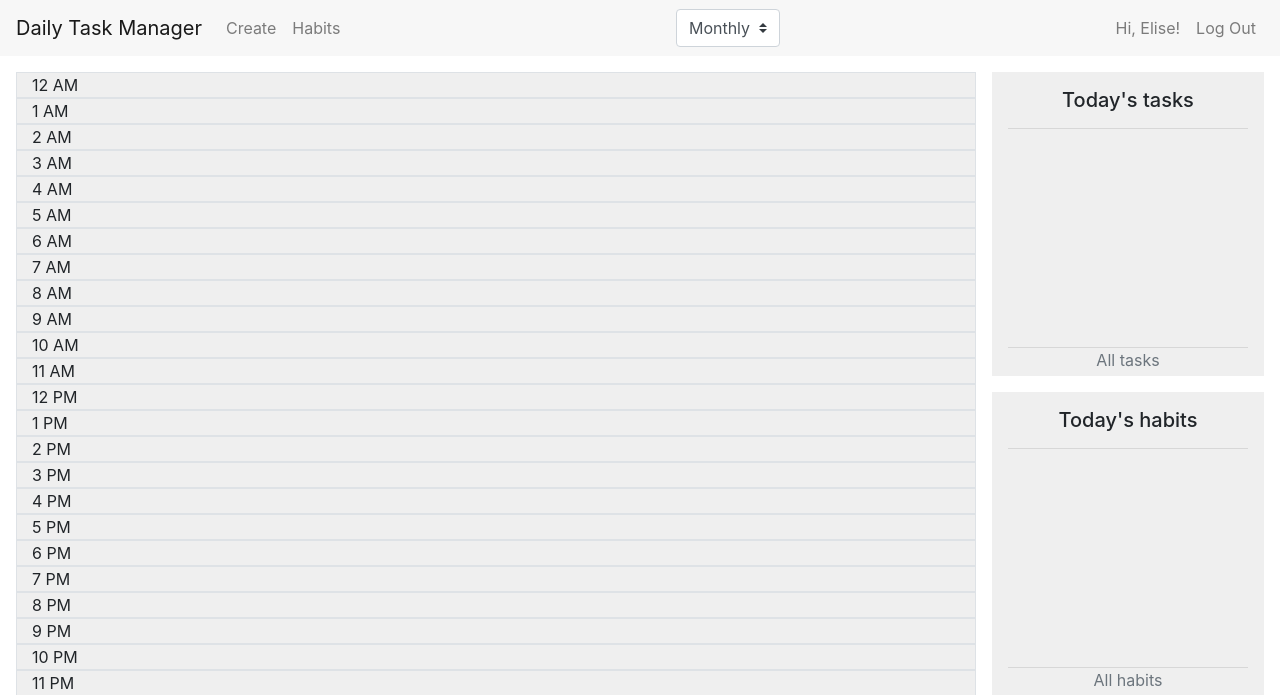
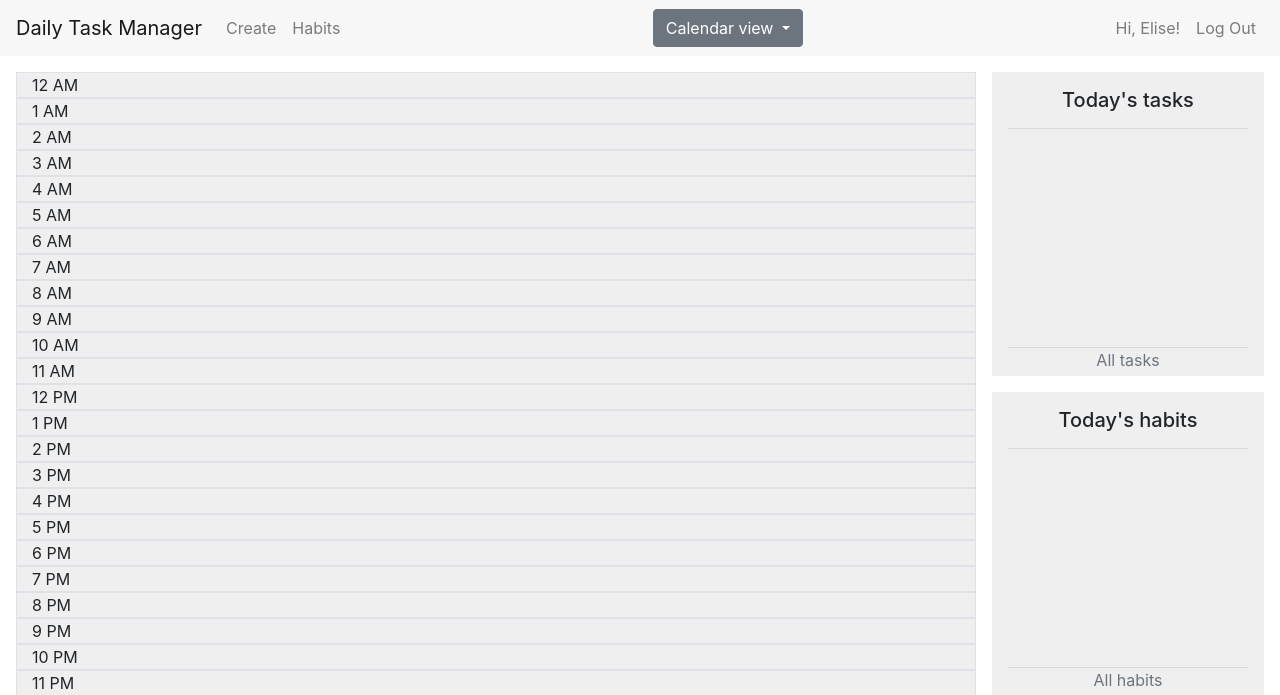
Before and after one commit to moonshoes/dailytaskmanager, a Django app: page /day/ in a window 1280 px wide. Shown: the top 695 px of the page. Run offline with Django 3.2, Linux system fonts and the light colour scheme; some libraries are stand-ins or nearby versions.

Commit message:
Hooked up links to dropdown menu

```diff
--- a/calendars/templates/calendars/base.html
+++ b/calendars/templates/calendars/base.html
@@ -23,14 +23,25 @@
                     <a class="nav-item nav-link" href="#">Habits</a>
                 </div>
                 <div class="navbar-nav mr-auto">
-                    <form class="form-inline">
+                    <div class="dropdown">
+                        <button class="btn btn-secondary dropdown-toggle" type="button" id="dropdownMenuButton" data-toggle="dropdown" aria-haspopup="true" aria-expanded="false">
+                            Calendar view
+                        </button>
+                        <div class="dropdown-menu" aria-labelledby="dropdownMenuButton">
+                            <a class="dropdown-item" href="{% url 'calendars-year' %}">Year</a>
+                            <a class="dropdown-item" href="{% url 'calendars-month' %}">Month</a>
+                            <a class="dropdown-item" href="{% url 'calendars-week' %}">Week</a>
+                            <a class="dropdown-item" href="{% url 'calendars-day' %}">Day</a>
+                        </div>
+                    </div>
+                    {% comment %} <form class="form-inline">
                         <select class="custom-select">
                             <option value="yearly">Yearly</option>
                             <option selected value="monthly">Monthly</option>
                             <option value="weekly">Weekly</option>
                             <option value="daily">Daily</option>
                         </select>
-                    </form>
+                    </form> {% endcomment %}
                 </div>
                 <div class="navbar-nav">
                         <a class="nav-item nav-link" href="#">Hi, Elise!</a>
```
Also changed, not shown: 14 other files.
